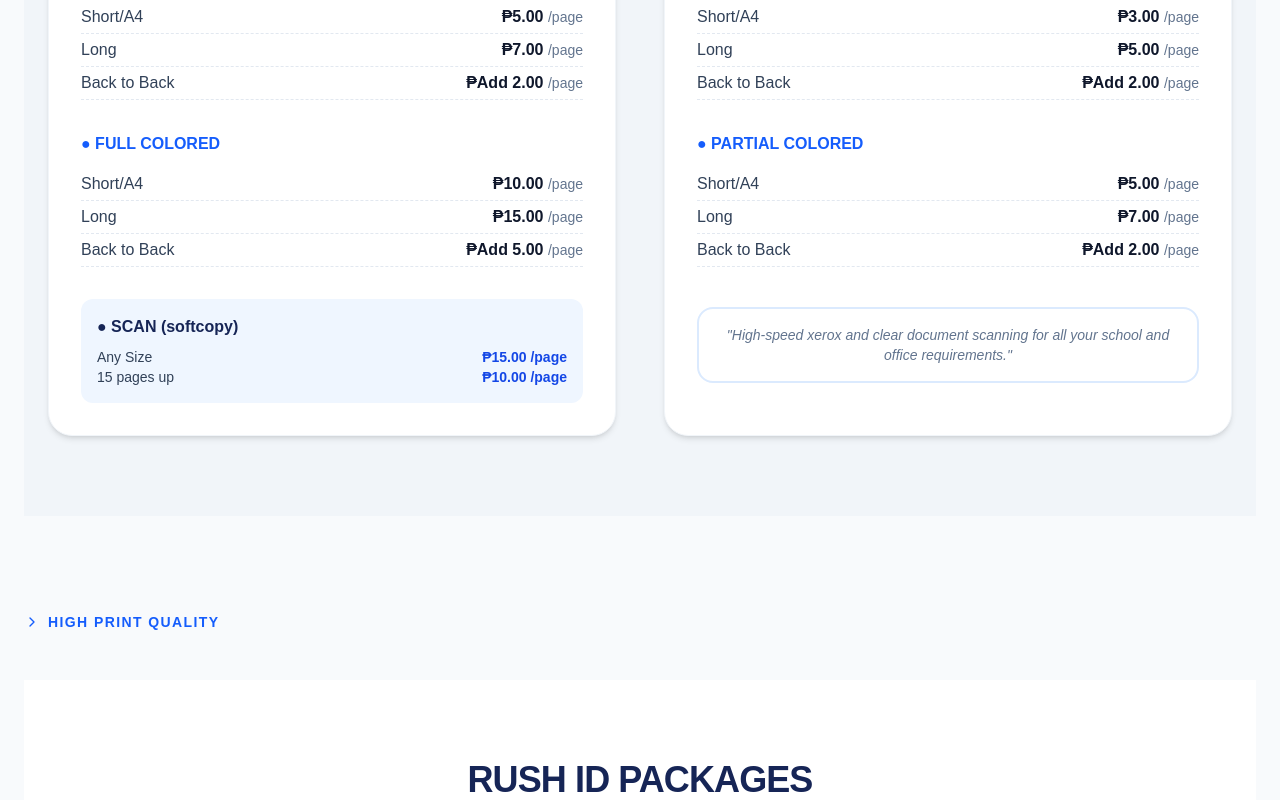
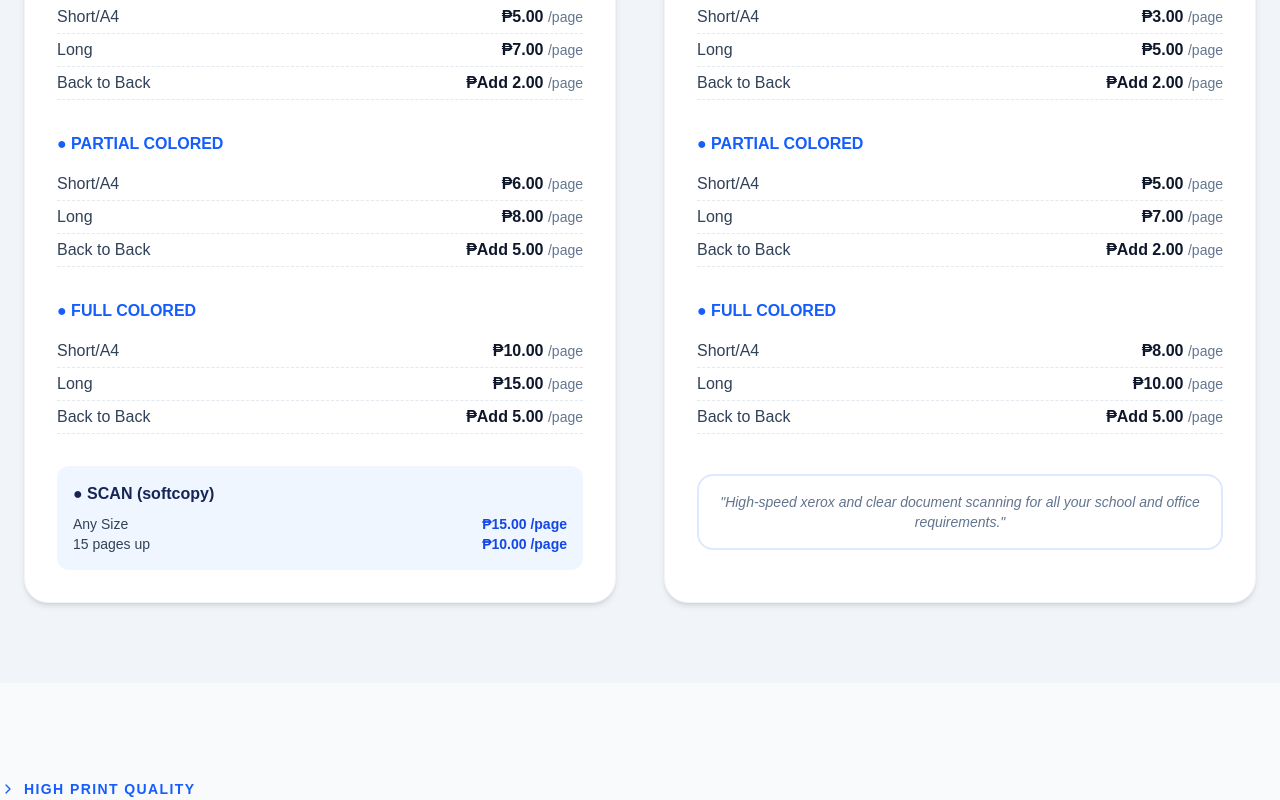
Before and after one commit to dowardcaps/dsprints, a Next.js app: page /pricelists in a window 1280 px wide. Shown: the part 660-1460 px from the top of the page. Built offline with nearby package versions, Linux system fonts and the light colour scheme.

Commit message:
update the price list

```diff
--- a/app/pricelists/page.tsx
+++ b/app/pricelists/page.tsx
@@ -9,7 +9,7 @@ import XeroxAndDocuPrinting from "@/public/components/XeroxAndDocuPrinting";
 
 const PriceLists = () => {
   return (
-    <div className="min-h-screen bg-slate-50 dark:bg-slate-950 pb-20">
+    <div className="min-h-screen bg-slate-50 pb-20">
       {/* Header Section */}
       <div className="bg-blue-950 text-white pt-30 pb-10 px-6 text-center">
         <h1 className="text-4xl md:text-5xl font-black uppercase tracking-tighter mb-4">
@@ -21,7 +21,7 @@ const PriceLists = () => {
       </div>
 
       {/* Content Container */}
-      <div className="max-w-7xl mx-auto px-6 mt-12 space-y-24">
+      <div className="max-w-7xl mx-auto mt-12 space-y-24">
 
         {/* Photocopy/Xerox and Document Printing */}
         <section id="printing" className="scroll-mt-40">
@@ -51,8 +51,8 @@ const PriceLists = () => {
 
       {/* Disclaimer */}
       <div className="max-w-3xl mx-auto mt-20 px-6">
-        <div className="bg-blue-50 dark:bg-slate-900 p-6 rounded-2xl border border-blue-100 dark:border-slate-800 text-center">
-          <p className="text-sm text-slate-500 dark:text-slate-400 italic">
+        <div className="bg-blue-50 p-6 rounded-2xl border border-blue-100 text-center">
+          <p className="text-sm text-slate-500 italic">
             * Prices are subject to change without prior notice. For bulk orders and special layouts, please contact us directly for a custom quote.
           </p>
         </div>
--- a/public/components/XeroxAndDocuPrinting.tsx
+++ b/public/components/XeroxAndDocuPrinting.tsx
@@ -74,7 +74,26 @@ const XeroxAndDocuPrinting = () => {
                   </div>
                 ))}
               </div>
-
+              {/* Partial Colored */}
+              <div>
+                <h4 className="font-bold text-blue-600 mb-3 flex items-center gap-2">
+                  ● PARTIAL COLORED
+                </h4>
+                {documentPrinting.partialColored.map((item, i) => (
+                  <div
+                    key={i}
+                    className="flex justify-between py-1 border-b border-dashed border-slate-200"
+                  >
+                    <span className="text-slate-700">{item.type}</span>
+                    <span className="font-bold text-slate-900">
+                      ₱{item.price}{" "}
+                      <span className="text-sm text-slate-500 font-normal">
+                        /page
+                      </span>
+                    </span>
+                  </div>
+                ))}
+              </div>
               {/* Full Colored */}
               <div>
                 <h4 className="font-bold text-blue-600 mb-3 flex items-center gap-2">
@@ -164,6 +183,27 @@ const XeroxAndDocuPrinting = () => {
                 ))}
               </div>
 
+              {/* Full Colored */}
+              <div>
+                <h4 className="font-bold text-blue-600 mb-3 flex items-center gap-2">
+                  ● FULL COLORED
+                </h4>
+                {photocopyXerox.fullColored.map((item, i) => (
+                  <div
+                    key={i}
+                    className="flex justify-between py-1 border-b border-dashed border-slate-200"
+                  >
+                    <span className="text-slate-700">{item.type}</span>
+                    <span className="font-bold text-slate-900">
+                      ₱{item.price}{" "}
+                      <span className="text-sm text-slate-500 font-normal">
+                        /page
+                      </span>
+                    </span>
+                  </div>
+                ))}
+              </div>
+
               {/* Business Tip Box */}
               <div className="mt-10 p-4 border-2 border-blue-100 rounded-2xl bg-white italic text-sm text-slate-500 text-center">
                 "High-speed xerox and clear document scanning for all your
```
